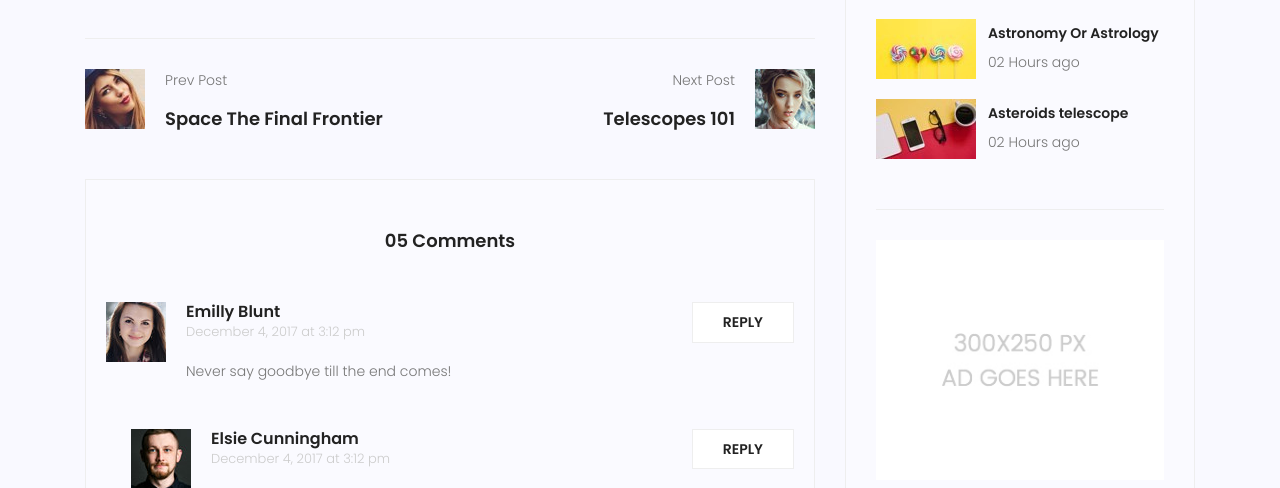
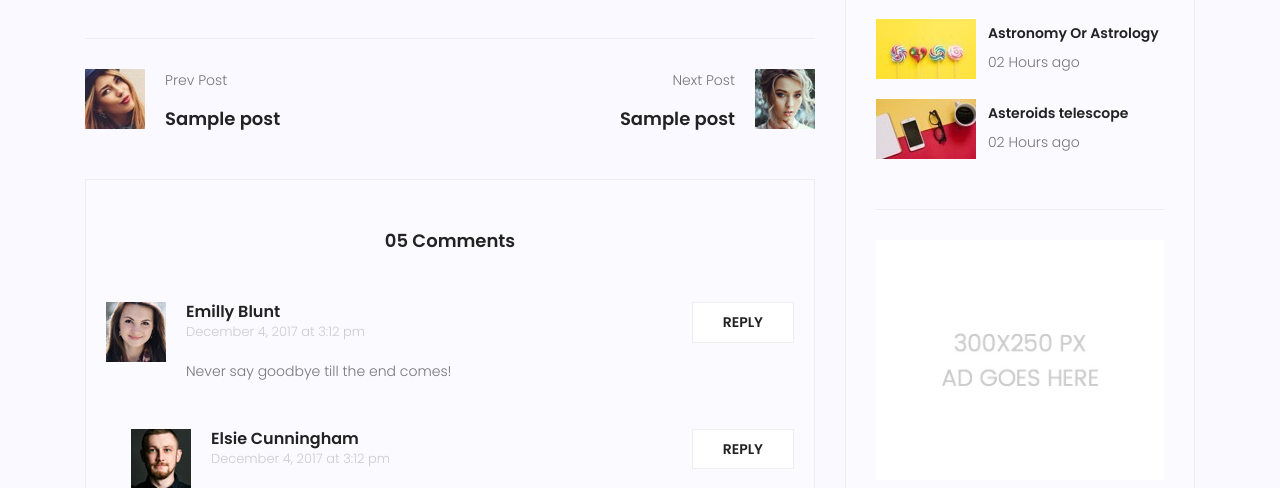
Before and after one commit to behzad6870/mysite, a Django app: template templates/blog/blog-single.html in a window 1280 px wide. Shown: the part 1263-1751 px from the top of the page. Run offline with Django 3.2, Linux system fonts and the light colour scheme; the template is opened without the code that fills it: values that come from a table or form of the project are taken from there, others are empty; tables that the repository leaves empty hold one stand-in row (values such as "Sample post"); grey boxes marked "Sample" are stand-in pictures; some libraries are stand-ins or nearby versions.

Commit message:
post_prev and post_next
ساختاری ایجاد شد که در راستای اون در قسمت تک صفحه ای بلاک  پایین صقحه بشه بین پست قبلی و بعد در صورت وجود پیمایش کرد

```diff
--- a/templates/blog/blog-single.html
+++ b/templates/blog/blog-single.html
@@ -13,7 +13,7 @@
 				</h1>
 				<p class="text-white link-nav"><a href="{% url 'website:index' %}">Home </a> <span
 						class="lnr lnr-arrow-right"></span><a href="{% url 'blog:index' %}">Blog </a> <span
-						class="lnr lnr-arrow-right"></span>  {{post.title}}</p>
+						class="lnr lnr-arrow-right"></span> {{post.title}}</p>
 			</div>
 		</div>
 	</div>
@@ -39,8 +39,9 @@
 
 						</ul>
 						<div class="user-details row">
-							<p class="user-name col-lg-12 col-md-12 col-6"><a href="#">{{post.author.get_full_name}}</a> <span
-									class="lnr lnr-user"></span></p>
+							<p class="user-name col-lg-12 col-md-12 col-6"><a href="#">{{post.author.get_full_name}}</a>
+								<span class="lnr lnr-user"></span>
+							</p>
 							<p class="date col-lg-12 col-md-12 col-6"><a href="#">{{post.published_date}}</a> <span
 									class="lnr lnr-calendar-full"></span></p>
 							<p class="view col-lg-12 col-md-12 col-6"><a href="#">{{post.counted_views}}</a> <span
@@ -65,29 +66,43 @@
 					</div>
 
 				</div>
+
 				<div class="navigation-area">
+
 					<div class="row">
+
 						<div
+
 							class="col-lg-6 col-md-6 col-12 nav-left flex-row d-flex justify-content-start align-items-center">
+
+							{% if post_prev %}
 							<div class="thumb">
+
 								<a href="#"><img class="img-fluid" src="{% static 'img/blog/prev.jpg' %}" alt=""></a>
 							</div>
 							<div class="arrow">
 								<a href="#"><span class="lnr text-white lnr-arrow-left"></span></a>
 							</div>
 							<div class="detials">
+
 								<p>Prev Post</p>
-								<a href="#">
-									<h4>Space The Final Frontier</h4>
+								<a href="{% url 'blog:single' pid=post_prev.id %}">
+									<h4>{{post_prev.title}}</h4>
 								</a>
 							</div>
 						</div>
+						         {% endif %}
+
 						<div
+
 							class="col-lg-6 col-md-6 col-12 nav-right flex-row d-flex justify-content-end align-items-center">
+
+							{% if post_next %}
 							<div class="detials">
+
 								<p>Next Post</p>
-								<a href="#">
-									<h4>Telescopes 101</h4>
+								<a href="{% url 'blog:single' pid=post_next.pk %}">
+									<h4>{{post_next.title}}</h4>
 								</a>
 							</div>
 							<div class="arrow">
@@ -96,9 +111,13 @@
 							<div class="thumb">
 								<a href="#"><img class="img-fluid" src="{% static 'img/blog/next.jpg' %}" alt=""></a>
 							</div>
+
 						</div>
+
 					</div>
+					{% endif %}
 				</div>
+
 				<div class="comments-area">
 					<h4>05 Comments</h4>
 					<div class="comment-list">
```
Also changed, not shown: blog/views.py (+15 -2 lines), media/blog/cat-widget1.jpg (added).
